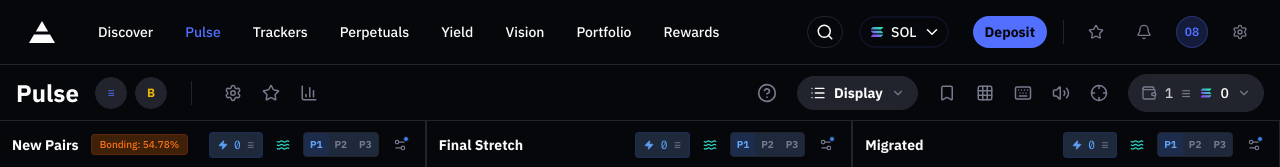
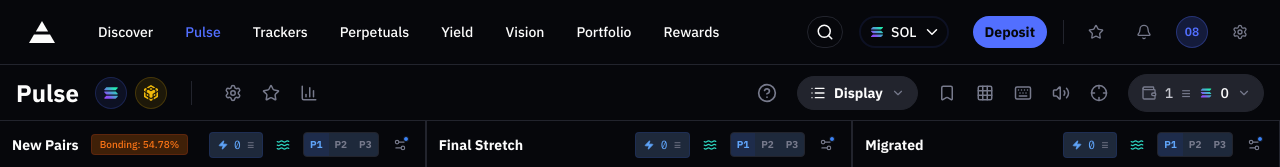
Before and after one commit to aakashsvs/Eterna-Frontend, a Next.js app: page / in a window 1280 px wide. Shown: the top 167 px of the page. Built offline with nearby package versions, Linux system fonts and the light colour scheme.

Commit message:
Replace text placeholders with SolIcon and BnbIcon in PulseHeader

```diff
--- a/src/components/organisms/pulse-header.tsx
+++ b/src/components/organisms/pulse-header.tsx
@@ -10,6 +10,7 @@
 import { SnipeSettingsModal } from './snipe-settings-modal';
 import { WalletDropdown } from './wallet-dropdown';
 import { SolIcon } from '../icons/sol-icon';
+import { BnbIcon } from '../icons/bnb-icon';
 
 export const PulseHeader = () => {
   const [isMetricsPanelOpen, setIsMetricsPanelOpen] = useState(false);
@@ -27,11 +28,11 @@
       <div className="flex items-center gap-4">
         <h1 className="text-2xl font-bold text-textPrimary">Pulse</h1>
         <div className="flex items-center gap-2">
-          <div className="w-8 h-8 rounded-full bg-muted flex items-center justify-center text-primaryBlue border border-border">
-            <span className="text-xs">≡</span>
+          <div className="w-8 h-8 rounded-full bg-primary/10 flex items-center justify-center border border-primary/20">
+            <SolIcon width={18} height={18} />
           </div>
-          <div className="w-8 h-8 rounded-full bg-muted flex items-center justify-center text-yellow-500 border border-border">
-            <span className="text-xs font-bold">B</span>
+          <div className="w-8 h-8 rounded-full bg-yellow-500/10 flex items-center justify-center border border-yellow-500/20">
+            <BnbIcon width={18} height={18} />
           </div>
         </div>
         <div className="h-6 w-px bg-border mx-2" />
```
